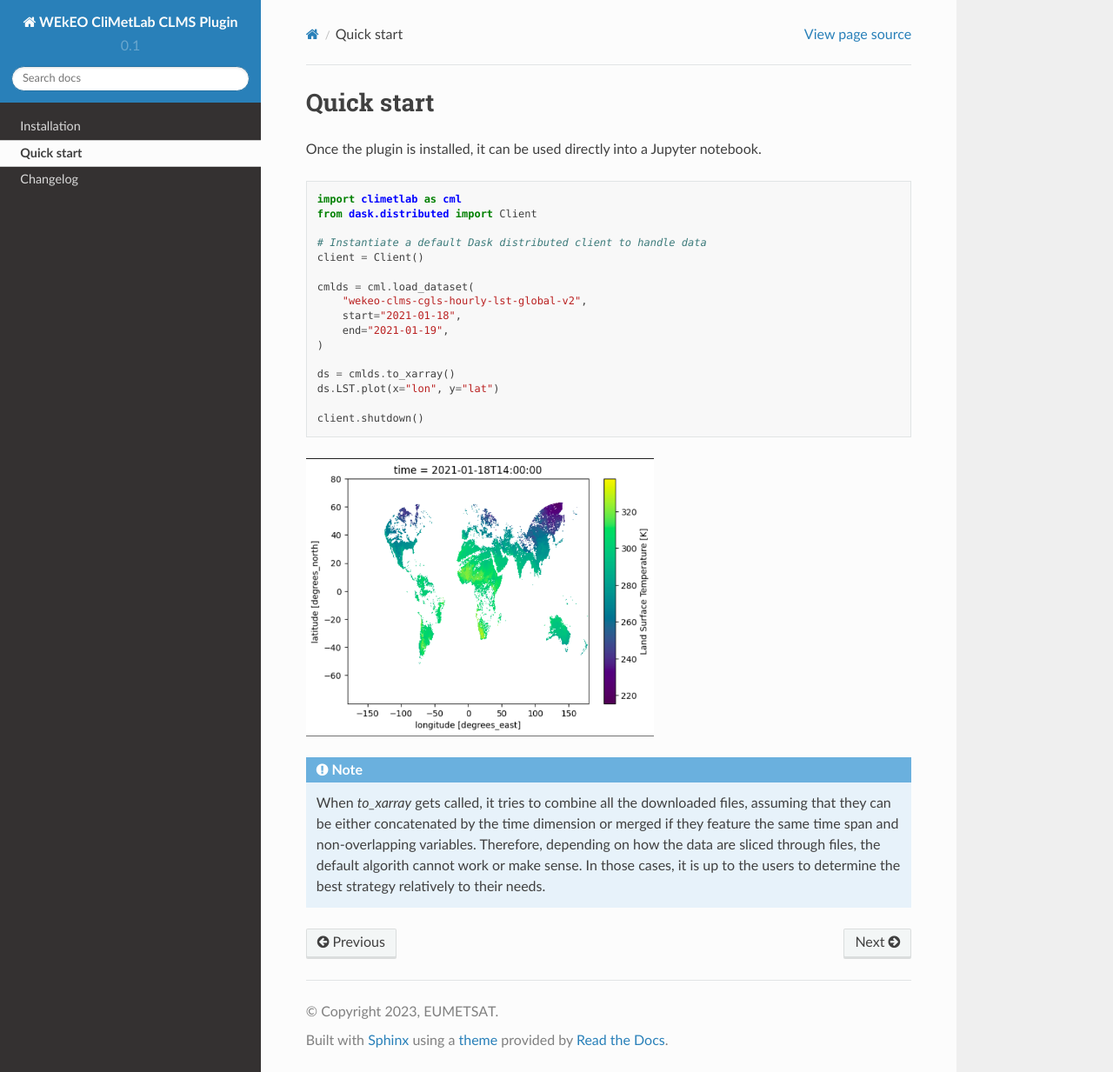
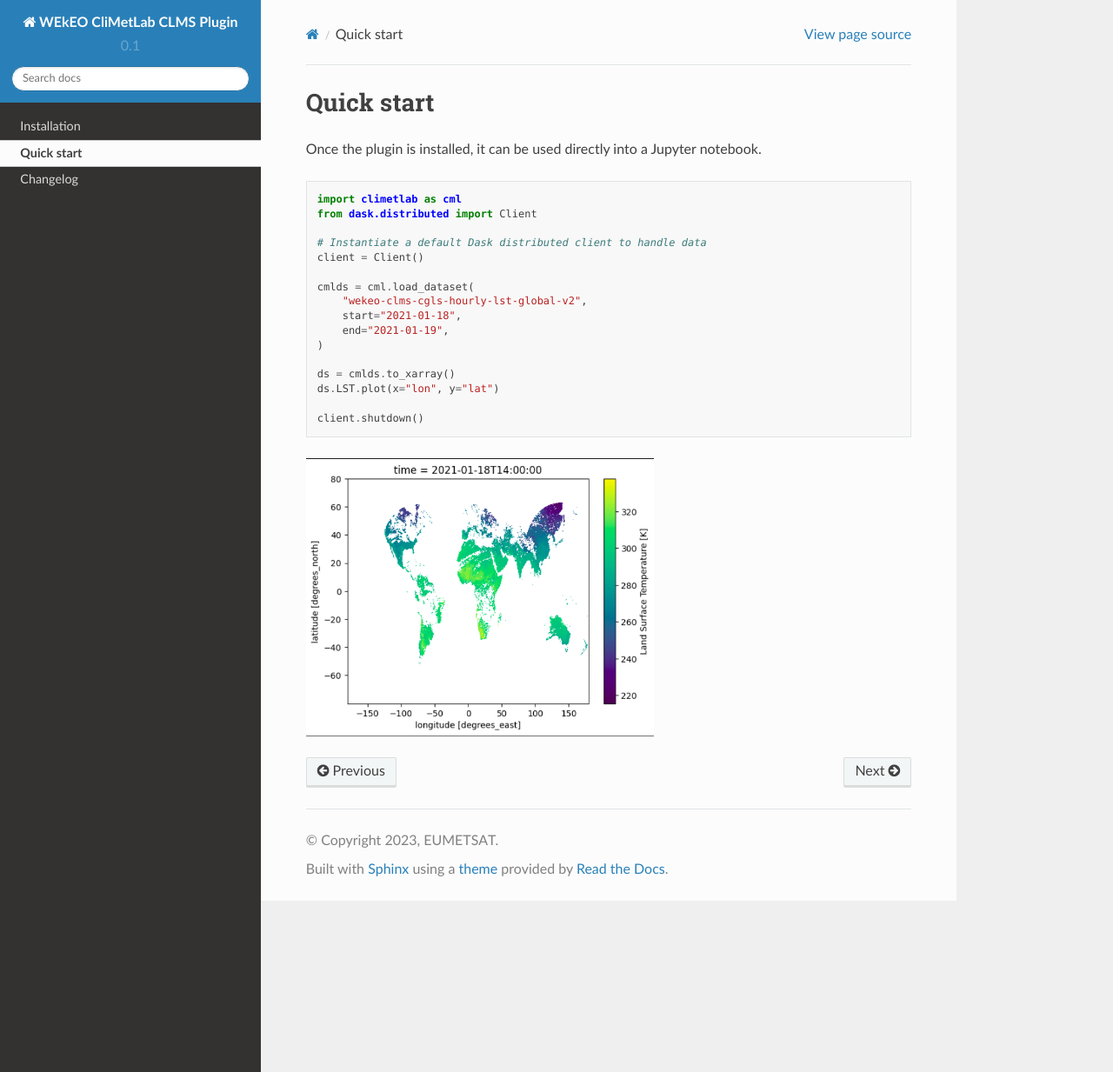
Before and after one commit to GermanoGuerrini/climetlab-wekeo-clms, a Sphinx documentation site: the page built from docs/source/quickstart.rst, in a window 1280 px wide and 1233 px high. Shown: the whole window at 87% size. Built offline with Sphinx 7.4.7 and the Read the Docs theme 2.0.0, drawn with Linux system fonts in a browser that asks for light colours.

Commit message:
Updated docs

```diff
--- a/docs/source/index.rst
+++ b/docs/source/index.rst
@@ -2,9 +2,6 @@ Welcome to WEkEO CliMetLab CLMS Plugin!
 =================================================
 
 A dataset plugin for `CliMetLab <https://climetlab.readthedocs.io/en/latest/index.html>`_ for the CLMS datasets available on `WEkEO <https://www.wekeo.eu/>`_.
-
-Check out the :doc:`usage </usage>` section for further information, including
-how to :doc:`install </installation>` the project.
 
 Requirements
 ------------
--- a/docs/source/quickstart.rst
+++ b/docs/source/quickstart.rst
@@ -25,9 +25,3 @@ Once the plugin is installed, it can be used directly into a Jupyter notebook.
 
 .. image:: ../images/plot.png
     :width: 400
-
-.. note::
-    When `to_xarray` gets called, it tries to combine all the downloaded files, assuming that they can be either
-    concatenated by the time dimension or merged if they feature the same time span and non-overlapping variables.
-    Therefore, depending on how the data are sliced through files, the default algorith cannot work or make sense.
-    In those cases, it is up to the users to determine the best strategy relatively to their needs.
```
